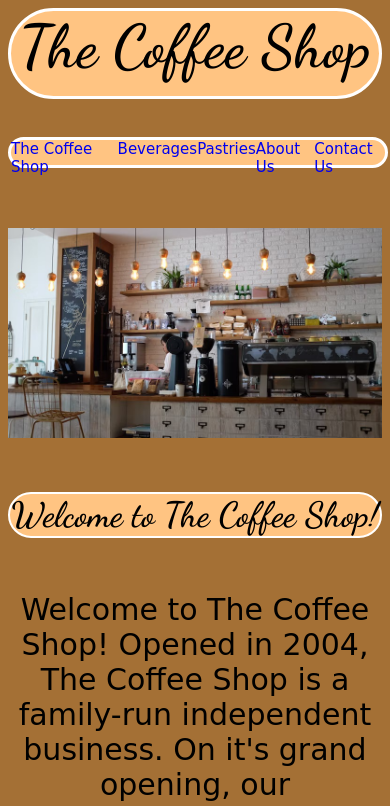
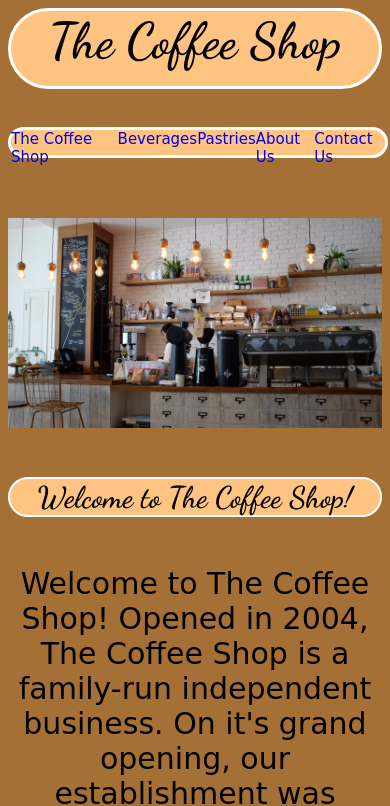
Before and after one commit to Levi12x/website_project, a plain HTML site: page index.html in a window 390 px wide. Shown: the top 806 px of the page. Drawn offline with Linux system fonts and the light colour scheme; a web font is replaced by a local one.

Commit message:
Add files via upload

```diff
--- a/index.html
+++ b/index.html
@@ -26,7 +26,7 @@
 
     <br>
 
-    <h3>Welcome to The Coffee Shop!</h3>
+    <h3 id="welcome">Welcome to The Coffee Shop!</h3>
 
     <br>
 
--- a/style.css
+++ b/style.css
@@ -23,14 +23,21 @@ h1 {
 
 @media screen and (max-width: 600px) {
     h1 {
-      font-size: 60px;
-      height: 85px;
+      font-size: 50px;
+      height: 75px;
     }
 }
 
 body {
     background-color: #A47035;
     font-family: 'Edu TAS Beginner', cursive;
+}
+
+@media screen and (max-width: 600px) {
+    #welcome {
+        font-size: 30px;
+
+    }
 }
 
 table, th, td {
```
